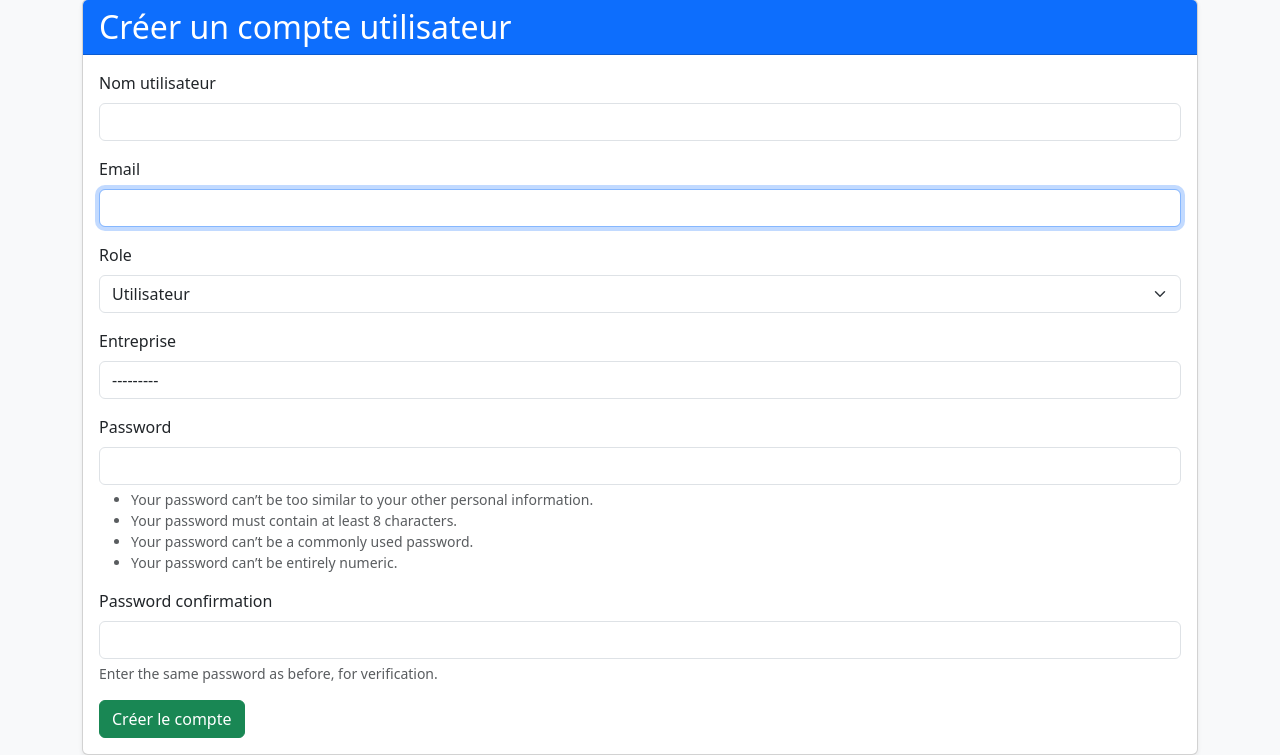
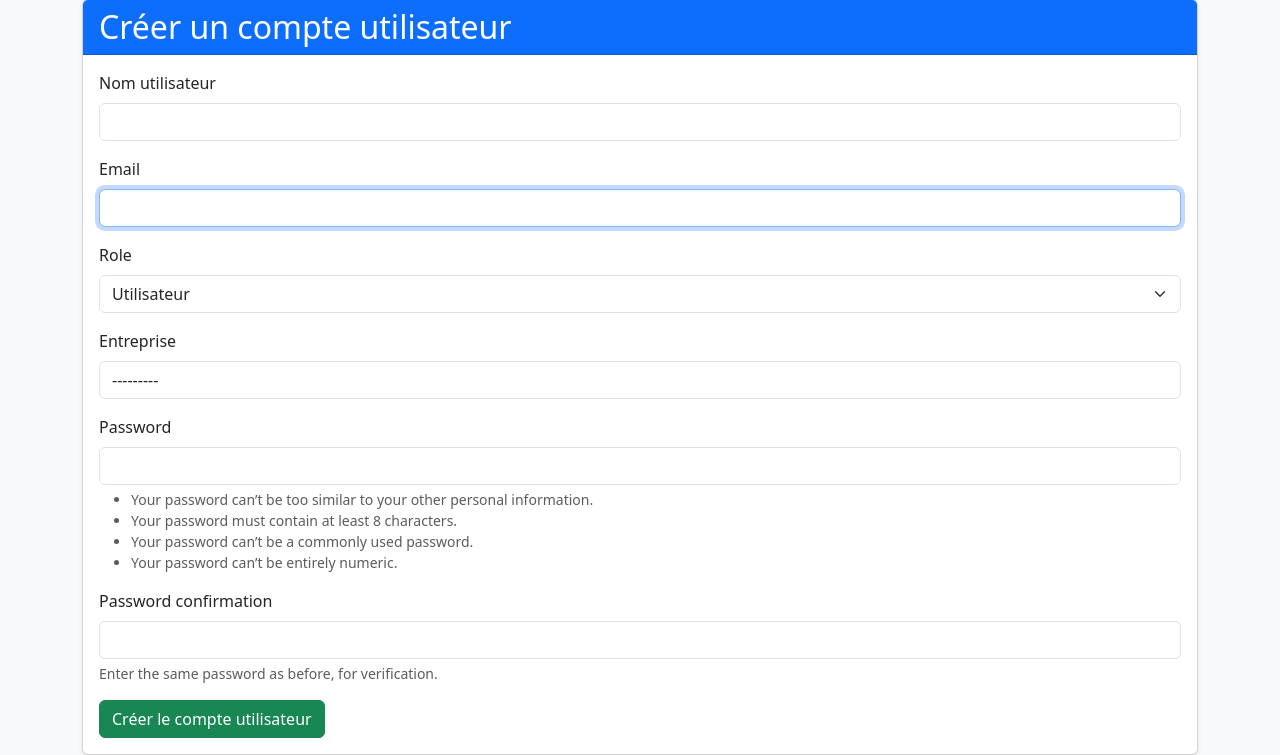
Before and after one commit to bouramadevweb/transport-system, a Django app: page /inscription_utilisateur/ in a window 1280 px wide. Shown: the part 49-804 px from the top of the page. Run offline with Django 5.2, Linux system fonts and the light colour scheme; data that the repository does not hold is empty.

Commit message:
creation des views

```diff
--- a/transport/templates/transport/UserInscription.html
+++ b/transport/templates/transport/UserInscription.html
@@ -26,7 +26,7 @@
                             {% endfor %}
                         </div>
                     {% endfor %}
-                    <button type="submit" class="btn btn-success">Créer le compte</button>
+                    <button type="submit" class="btn btn-success">Créer le compte utilisateur </button>
                 </form>
             </div>
         </div>
```
